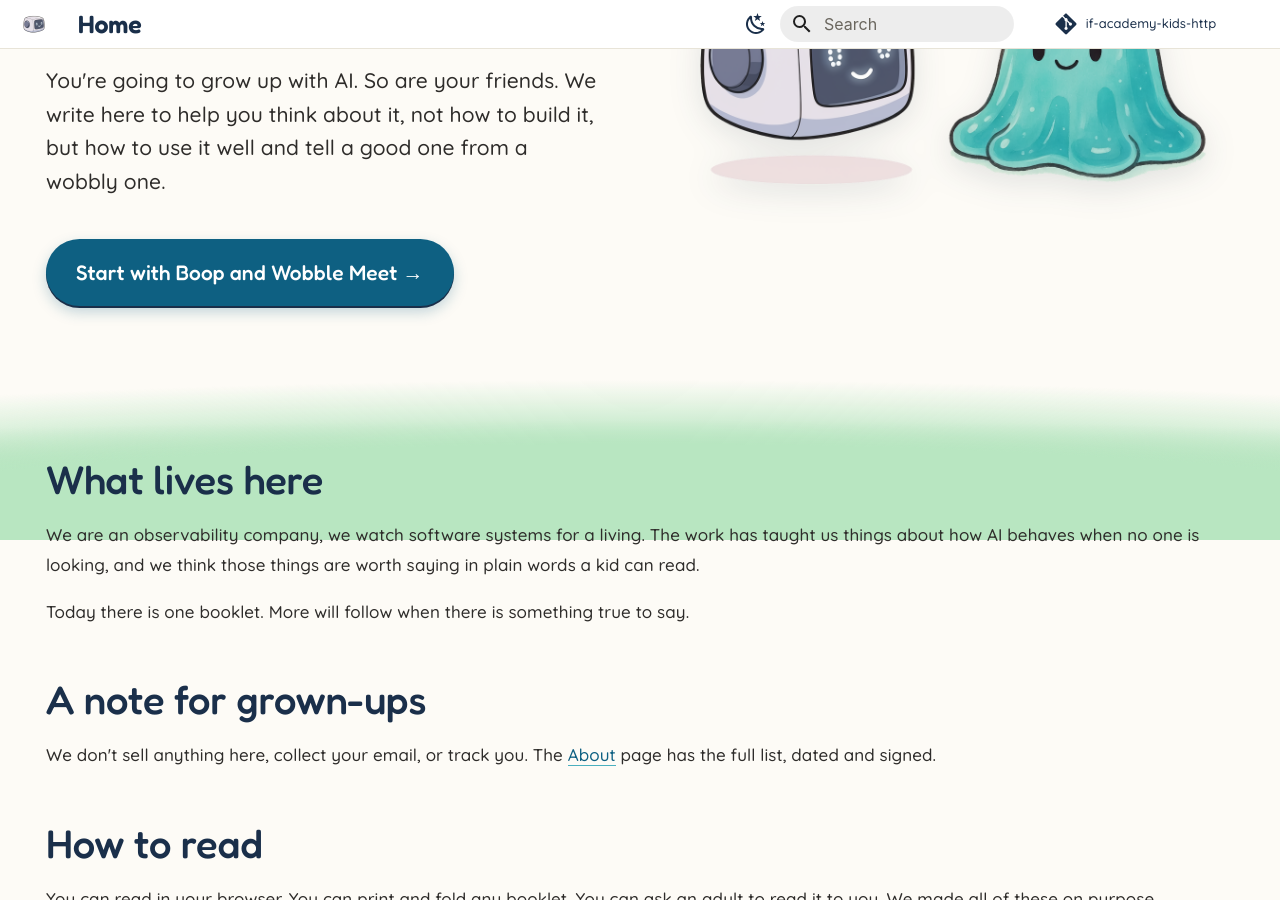
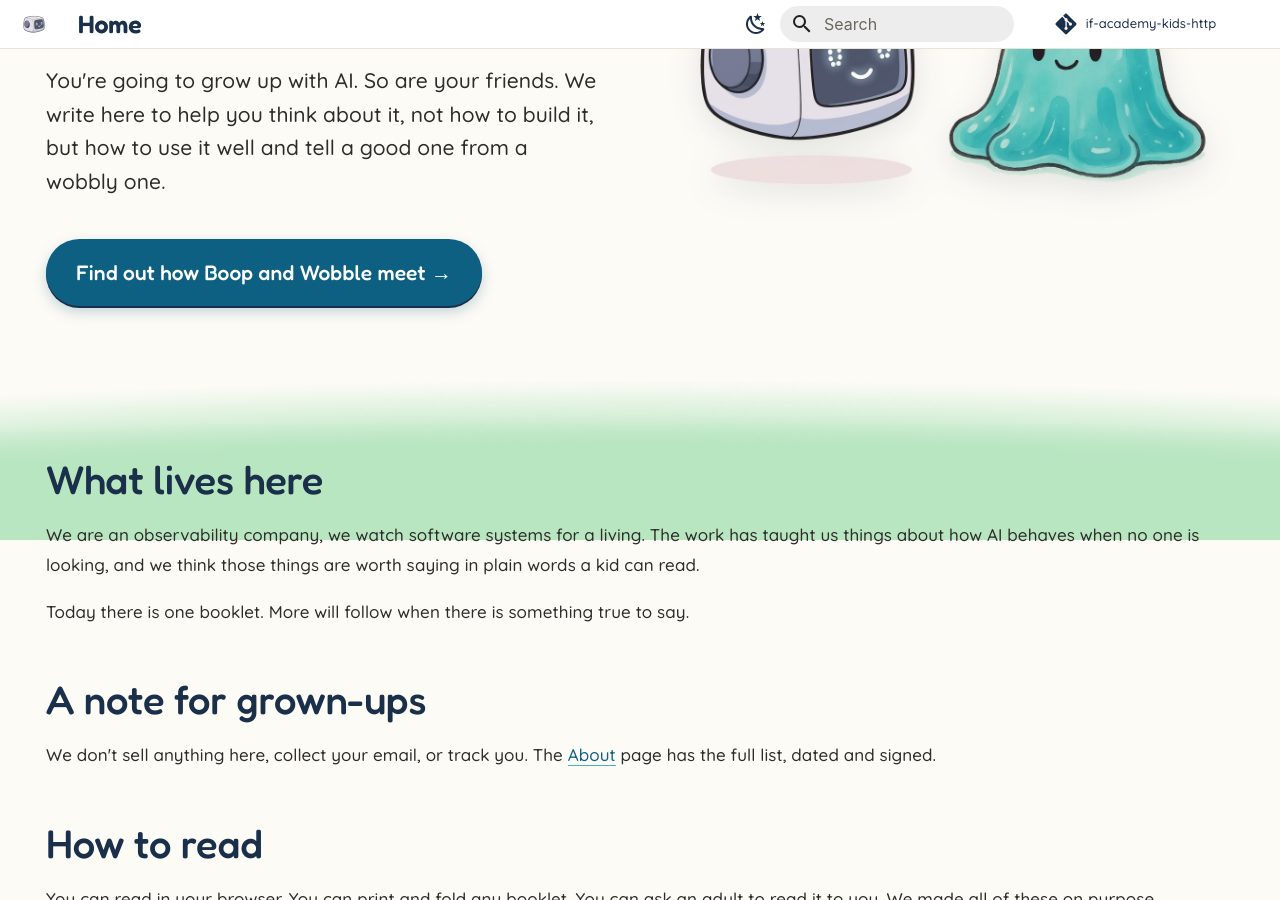
Before and after one commit to ImmersiveFusion/if-academy-kids-http, an MkDocs documentation site: the page built from docs/index.md, in a window 1280 px wide and 900 px high, scrolled down 360 px. Built offline with MkDocs 1.6.1 and Material for MkDocs 9.7.7, drawn with Linux system fonts in a browser that asks for light colours; comment, search, counter and statistics services are not loaded.

Commit message:
@ index.md: reword hero CTA to "Find out how Boop and Wobble meet"
Co-Authored-By: Claude Opus 4.8 (1M context) <noreply@anthropic.com>
@

```diff
--- a/docs/index.md
+++ b/docs/index.md
@@ -16,7 +16,7 @@ hide:
 
 You're going to grow up with AI. So are your friends. We write here to help you think about it, not how to build it, but how to use it well and tell a good one from a wobbly one.
 
-[Start with Boop and Wobble Meet →](booklets/boop-and-wobble-meet/index.md){ .kids-button .kids-button--primary }
+[Find out how Boop and Wobble meet →](booklets/boop-and-wobble-meet/index.md){ .kids-button .kids-button--primary }
 
 </div>
 
```
